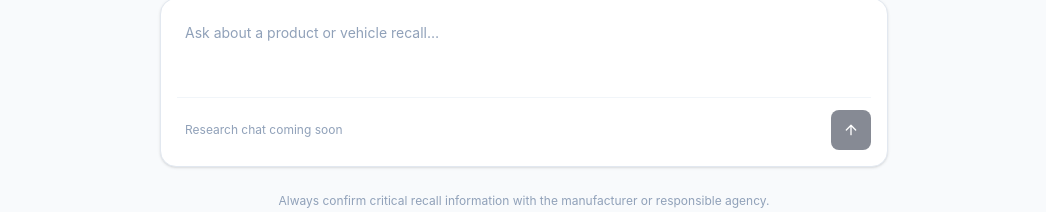
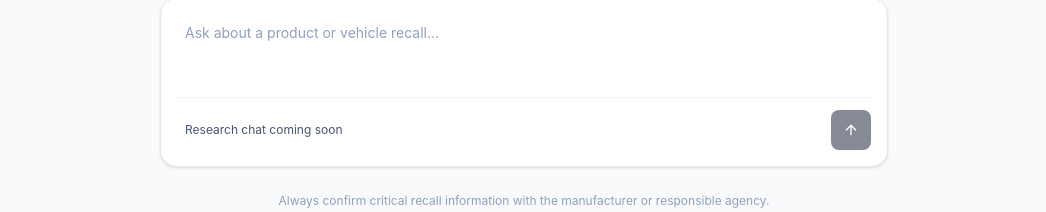
Before and after one commit to subedi-labs2/llm-chat, a React (Vite) app in the folder web/: page / in a window 1280 px wide. Shown: the part 480-692 px from the top of the page, without its empty margins (116-1162 px from the left). Built offline with nearby package versions, Linux system fonts and the light colour scheme; no server answers.

Commit message:
WCAG AA darker text
Updated text color for the research chat label.

Co-authored-by: Copilot Autofix powered by AI <175728472+Copilot@users.noreply.github.com>

```diff
--- a/web/src/App.tsx
+++ b/web/src/App.tsx
@@ -79,7 +79,7 @@ function App() {
             className="w-full resize-none bg-transparent px-2 py-2 text-sm text-slate-700 outline-none placeholder:text-slate-400 disabled:cursor-not-allowed"
           />
           <div className="flex items-center justify-between gap-3 border-t border-slate-100 pt-3">
-            <span className="px-2 text-xs text-slate-400">
+            <span className="px-2 text-xs text-slate-600">
               Research chat coming soon
             </span>
             <Button size="icon" disabled aria-label="Send question">
```
